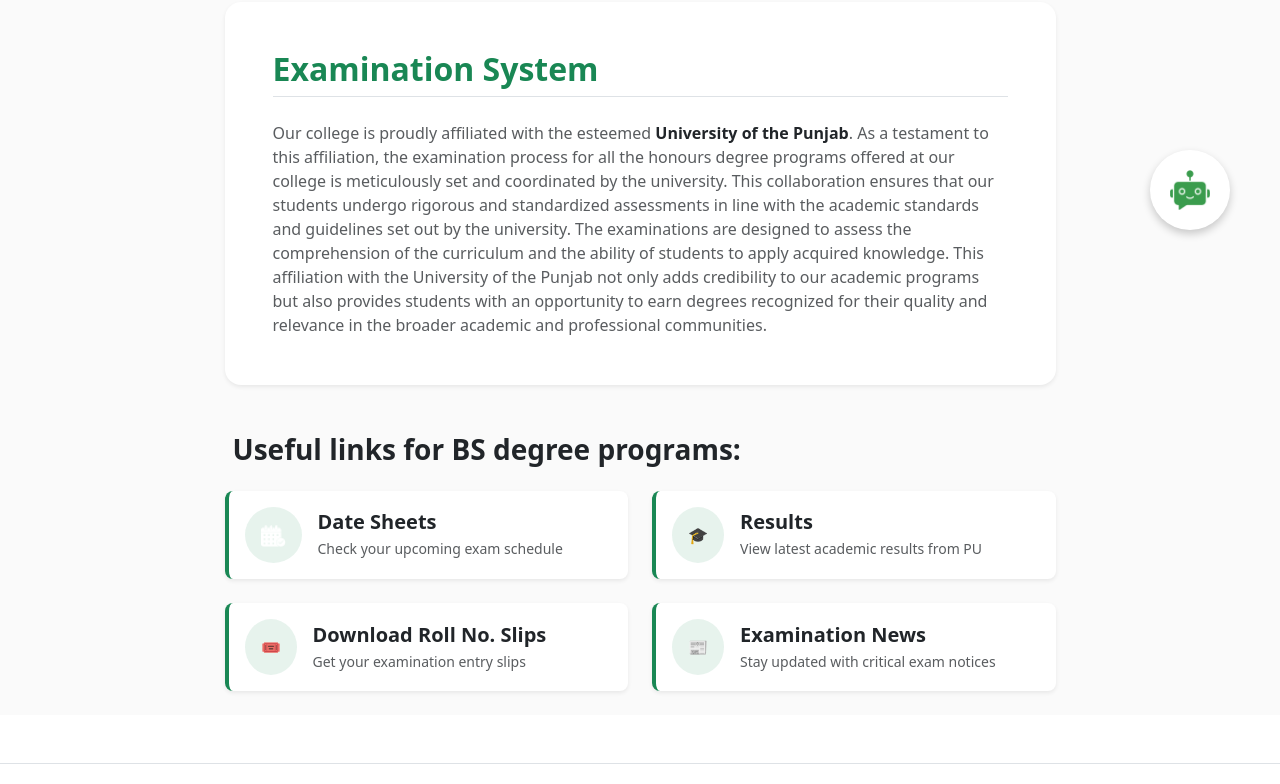
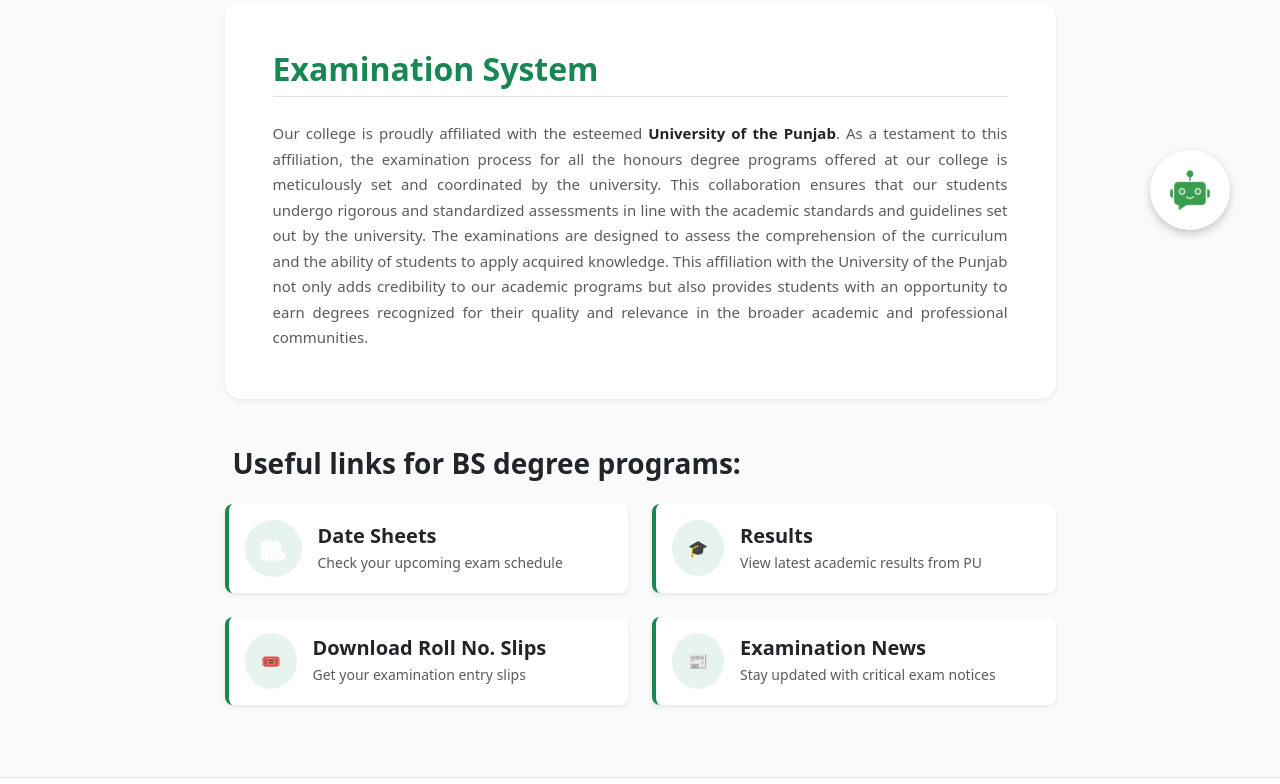
Before and after one commit to mahnooradnan491-boop/gcg, a React app in the folder frontend/: page /exams in a window 1280 px wide. Shown: the part 520-1304 px from the top of the page. Built offline with nearby package versions, Linux system fonts and the light colour scheme; the HTML template or start-up script is replaced by a standard one.

Commit message:
update exam page

```diff
--- a/frontend/src/views/exams.css
+++ b/frontend/src/views/exams.css
@@ -21,3 +21,17 @@
     height: 300px;
     align-items: center;
 }
+
+.link-card {
+    transition: all 0.3s ease;
+}
+
+.link-card:hover {
+    box-shadow: 0 0.5rem 1rem rgba(0, 0, 0, 0.08) !important;
+}
+
+.exam-paragraph {
+    text-align: justify;
+    line-height: 1.7;
+    font-size: 15px;
+}
--- a/frontend/src/views/exams.jsx
+++ b/frontend/src/views/exams.jsx
@@ -1,31 +1,48 @@
-
 import Chatbox from '../components/chatbox'
 import Header from '../components/header'
 import Footer from '../components/footer'
 import React from 'react'
 import { Link } from 'react-router'
+import { motion } from 'framer-motion'
 import './exams.css'
 
 function Exams() {
   return (
-
     <>
       <Chatbox />
       <Header />
 
-    <div className="exams-page" style={{ backgroundColor: '#fafafa', minHeight: '100vh' }}>
+    <div className="exams-page" style={{ backgroundColor: '#fafafa', minHeight: '100vh', overflowX: 'hidden' }}>
 
 
       <div className="exam-hero text-center d-flex align-items-center justify-content-center flex-column py-5" style={{ backgroundColor: '#f4f6f8', borderBottom: '1px solid #e2e8f0' }}>
-        <span className="text-success small fw-semibold text-uppercase tracking-wider mb-2" style={{ fontSize: '13px', letterSpacing: '1.5px' }}>
+        <motion.span
+          initial={{ opacity: 0, y: -15 }}
+          animate={{ opacity: 1, y: 0 }}
+          transition={{ duration: 0.5 }}
+          className="text-success small fw-semibold text-uppercase tracking-wider mb-2"
+          style={{ fontSize: '13px', letterSpacing: '1.5px' }}
+        >
           Contributions that leads to better Pakistan
-        </span>
-        <h1 className="fw-bold text-dark display-5 mb-4" style={{ color: '#1a202c', letterSpacing: '-0.5px' }}>
+        </motion.span>
+        <motion.h1
+          initial={{ opacity: 0, y: -15 }}
+          animate={{ opacity: 1, y: 0 }}
+          transition={{ duration: 0.5, delay: 0.15 }}
+          className="fw-bold text-dark display-5 mb-4"
+          style={{ color: '#1a202c', letterSpacing: '-0.5px' }}
+        >
           Focusing the quality <br /> Education
-        </h1>
-        <div className="py-3 px-5 text-white fw-bold rounded-2 shadow-sm" style={{ backgroundColor: '#419a51', fontSize: '20px', minWidth: '35%' }}>
+        </motion.h1>
+        <motion.div
+          initial={{ opacity: 0, scale: 0.9 }}
+          animate={{ opacity: 1, scale: 1 }}
+          transition={{ duration: 0.4, delay: 0.3 }}
+          className="py-3 px-5 text-white fw-bold rounded-2 shadow-sm"
+          style={{ backgroundColor: '#419a51', fontSize: '20px', minWidth: '35%' }}
+        >
           Examinations
-        </div>
+        </motion.div>
       </div>
 
 
@@ -34,7 +51,13 @@
           <div className="col-lg-9">
 
 
-            <div className="card shadow-sm border-0 p-4 p-md-5 rounded-4 mb-5 bg-white">
+            <motion.div
+              initial={{ opacity: 0, y: 30 }}
+              whileInView={{ opacity: 1, y: 0 }}
+              viewport={{ once: true }}
+              transition={{ duration: 0.5 }}
+              className="card shadow-sm border-0 p-4 p-md-5 rounded-4 mb-5 bg-white"
+            >
               <h2 className="fw-bold text-success mb-4 position-relative pb-2 border-bottom text-center text-md-start">
                 Examination System
               </h2>
@@ -52,17 +75,31 @@
                 an opportunity to earn degrees recognized for their quality and relevance in the broader
                 academic and professional communities.
               </p>
-            </div>
+            </motion.div>
 
 
             <div className="useful-links-section">
-              <h3 className="fw-bold mb-4 text-dark px-2">
+              <motion.h3
+                initial={{ opacity: 0, x: -15 }}
+                whileInView={{ opacity: 1, x: 0 }}
+                viewport={{ once: true }}
+                transition={{ duration: 0.4 }}
+                className="fw-bold mb-4 text-dark px-2"
+              >
                 Useful links for BS degree programs:
-              </h3>
+              </motion.h3>
 
               <div className="row g-4">
                 <div className="col-md-6">
-                  <a href="http://pu.edu.pk/home/datesheets/" target="_blank" rel="noreferrer" className="text-decoration-none">
+                  <motion.div
+                    initial={{ opacity: 0, y: 20 }}
+                    whileInView={{ opacity: 1, y: 0 }}
+                    viewport={{ once: true }}
+                    transition={{ duration: 0.4, delay: 0.1 }}
+                    whileHover={{ x: 4 }}
+                    className="h-100"
+                  >
+                    <a href="http://pu.edu.pk/home/datesheets/" target="_blank" rel="noreferrer" className="text-decoration-none d-block h-100">
                       <div className="link-card d-flex align-items-center p-3 bg-white shadow-sm rounded-3 border-start border-success border-4 h-100 transition-all">
                         <div className="icon-box bg-success bg-opacity-10 text-success p-3 rounded-circle me-3">
                           <img src="/icons/calender.png" alt="icon" width="25px" />
@@ -73,11 +110,20 @@
                         </div>
                       </div>
                     </a>
+                  </motion.div>
                 </div>
 
 
                 <div className="col-md-6">
-                  <a href="http://pu.edu.pk/home/results/" target="_blank" rel="noreferrer" className="text-decoration-none">
+                  <motion.div
+                    initial={{ opacity: 0, y: 20 }}
+                    whileInView={{ opacity: 1, y: 0 }}
+                    viewport={{ once: true }}
+                    transition={{ duration: 0.4, delay: 0.2 }}
+                    whileHover={{ x: 4 }}
+                    className="h-100"
+                  >
+                    <a href="http://pu.edu.pk/home/results/" target="_blank" rel="noreferrer" className="text-decoration-none d-block h-100">
                       <div className="link-card d-flex align-items-center p-3 bg-white shadow-sm rounded-3 border-start border-success border-4 h-100 transition-all">
                         <div className="icon-box bg-success bg-opacity-10 text-success p-3 rounded-circle me-3">
                           🎓
@@ -88,9 +134,18 @@
                         </div>
                       </div>
                     </a>
+                  </motion.div>
                 </div>
                 <div className="col-md-6">
-                  <a href="http://pu.edu.pk/splash/allied" target="_blank" rel="noreferrer" className="text-decoration-none">
+                  <motion.div
+                    initial={{ opacity: 0, y: 20 }}
+                    whileInView={{ opacity: 1, y: 0 }}
+                    viewport={{ once: true }}
+                    transition={{ duration: 0.4, delay: 0.3 }}
+                    whileHover={{ x: 4 }}
+                    className="h-100"
+                  >
+                    <a href="http://pu.edu.pk/splash/allied" target="_blank" rel="noreferrer" className="text-decoration-none d-block h-100">
                       <div className="link-card d-flex align-items-center p-3 bg-white shadow-sm rounded-3 border-start border-success border-4 h-100 transition-all">
                         <div className="icon-box bg-success bg-opacity-10 text-success p-3 rounded-circle me-3">
                           🎟️
@@ -101,10 +156,19 @@
                         </div>
                       </div>
                     </a>
+                  </motion.div>
                 </div>
 
                 <div className="col-md-6">
-                  <a href="http://pu.edu.pk/home/exam_news" target="_blank" rel="noreferrer" className="text-decoration-none">
+                  <motion.div
+                    initial={{ opacity: 0, y: 20 }}
+                    whileInView={{ opacity: 1, y: 0 }}
+                    viewport={{ once: true }}
+                    transition={{ duration: 0.4, delay: 0.4 }}
+                    whileHover={{ x: 4 }}
+                    className="h-100"
+                  >
+                    <a href="http://pu.edu.pk/home/exam_news" target="_blank" rel="noreferrer" className="text-decoration-none d-block h-100">
                       <div className="link-card d-flex align-items-center p-3 bg-white shadow-sm rounded-3 border-start border-success border-4 h-100 transition-all">
                         <div className="icon-box bg-success bg-opacity-10 text-success p-3 rounded-circle me-3">
                           📰
@@ -115,6 +179,7 @@
                         </div>
                       </div>
                     </a>
+                  </motion.div>
                 </div>
 
               </div>
```
Lines whose indentation alone changed are shown as unchanged.
